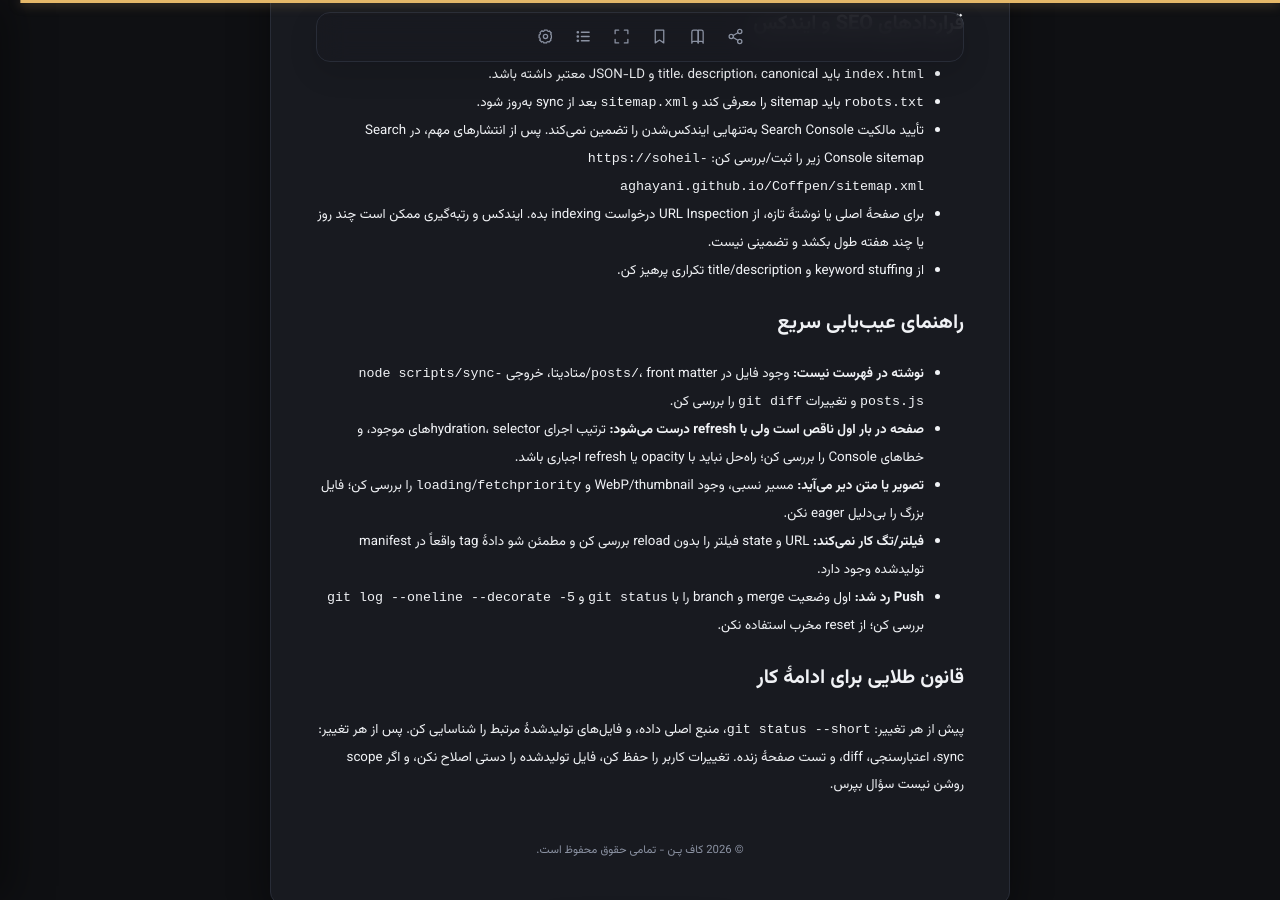
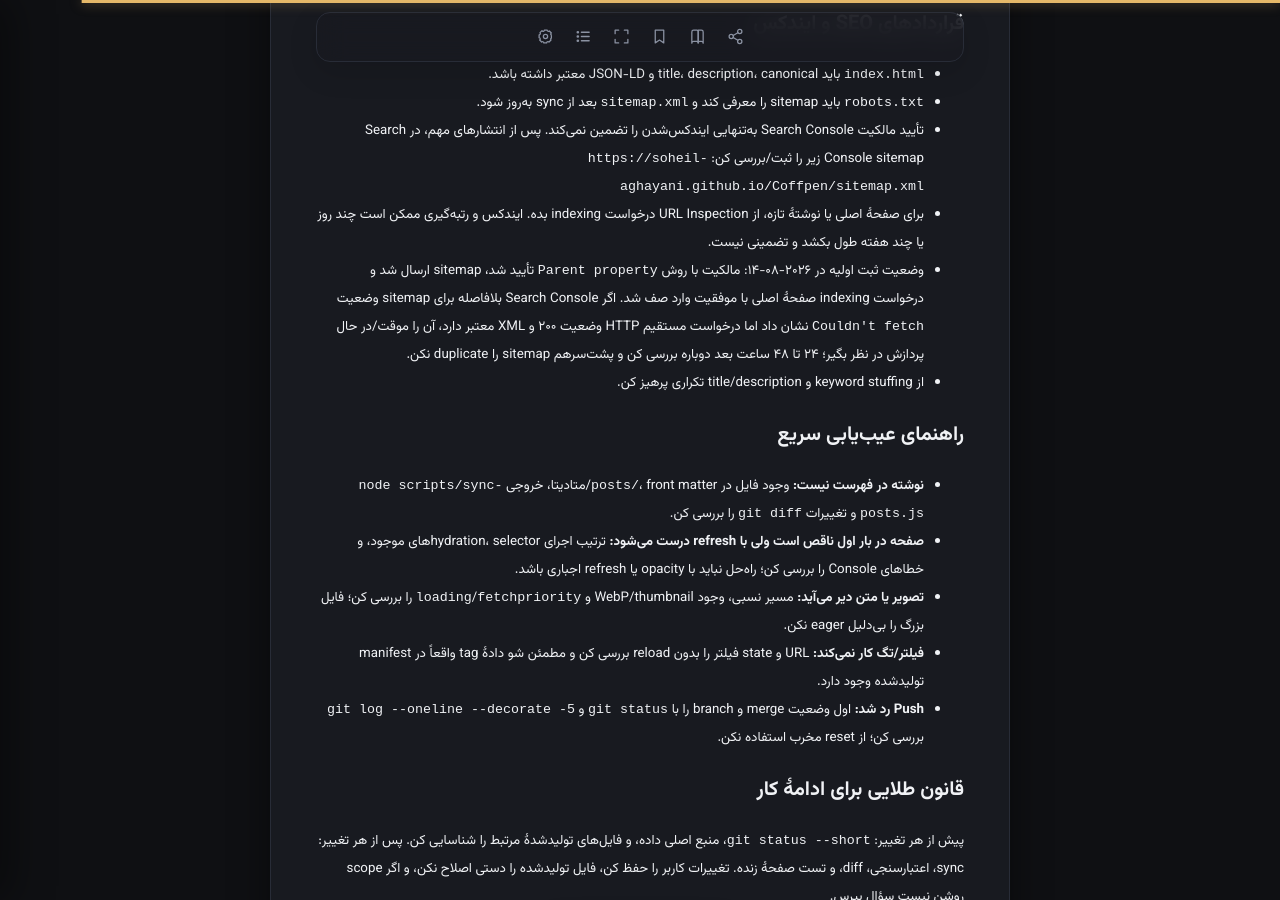
Before and after one commit to Soheil-Aghayani/Coffpen, a Jekyll site: the page built from CODEX_PROJECT_NOTES.md, in a window 1280 px wide and 900 px high, scrolled down 2544 px. Built offline with Jekyll 4.4.1, drawn with Linux system fonts in a browser that asks for light colours; our own code applies the rules of GitHub Pages for plain Markdown files; some of the changed text lies outside the part shown.

Commit message:
Record Search Console indexing workflow

```diff
--- a/CODEX_PROJECT_NOTES.md
+++ b/CODEX_PROJECT_NOTES.md
@@ -65,6 +65,7 @@
 - تأیید مالکیت Search Console به‌تنهایی ایندکس‌شدن را تضمین نمی‌کند. پس از انتشارهای مهم، در Search Console sitemap زیر را ثبت/بررسی کن:
   `https://soheil-aghayani.github.io/Coffpen/sitemap.xml`
 - برای صفحهٔ اصلی یا نوشتهٔ تازه، از URL Inspection درخواست indexing بده. ایندکس و رتبه‌گیری ممکن است چند روز یا چند هفته طول بکشد و تضمینی نیست.
+- وضعیت ثبت اولیه در ۲۰۲۶-۰۸-۱۴: مالکیت با روش `Parent property` تأیید شد، sitemap ارسال شد و درخواست indexing صفحهٔ اصلی با موفقیت وارد صف شد. اگر Search Console بلافاصله برای sitemap وضعیت `Couldn't fetch` نشان داد اما درخواست مستقیم HTTP وضعیت ۲۰۰ و XML معتبر دارد، آن را موقت/در حال پردازش در نظر بگیر؛ ۲۴ تا ۴۸ ساعت بعد دوباره بررسی کن و پشت‌سرهم sitemap را duplicate نکن.
 - از keyword stuffing و title/description تکراری پرهیز کن.
 
 ## راهنمای عیب‌یابی سریع
```
